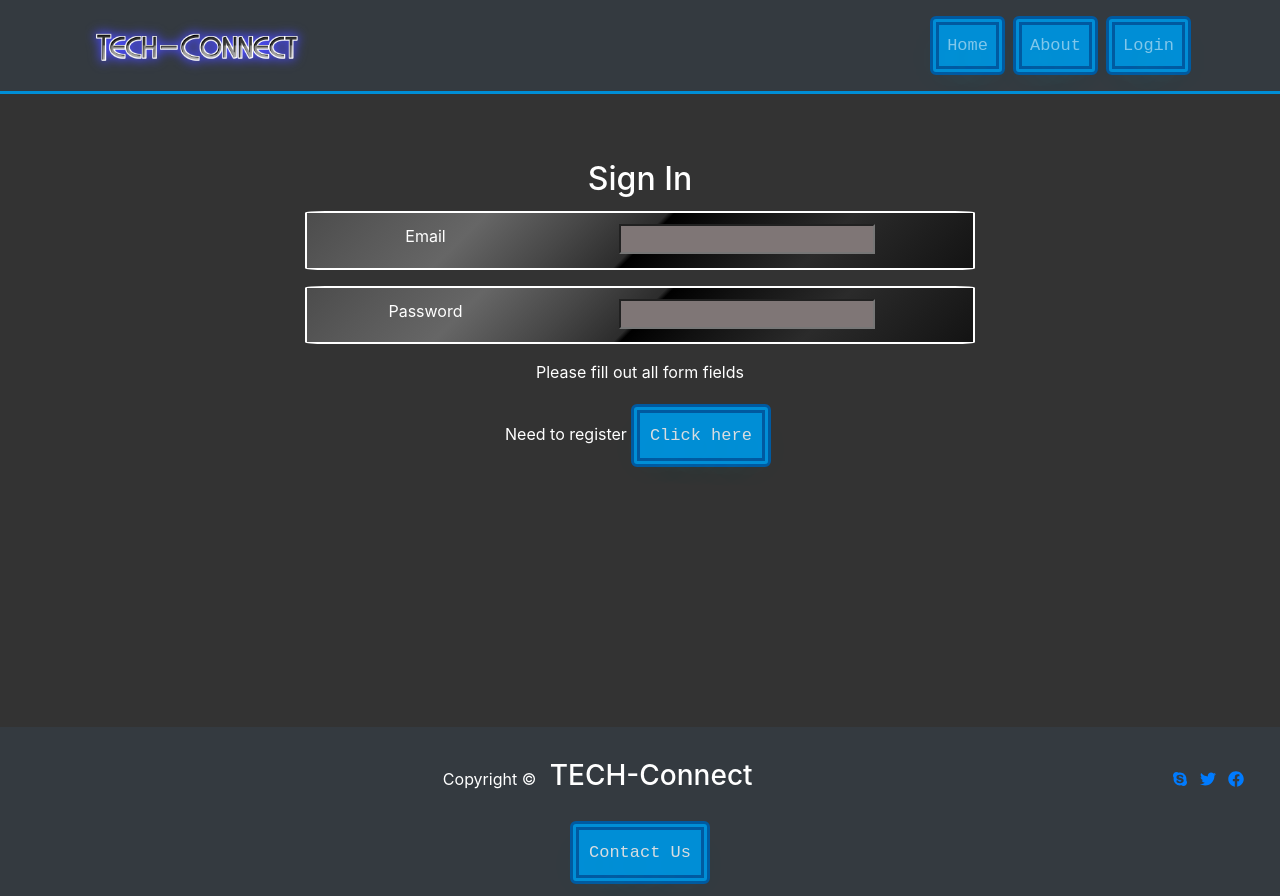
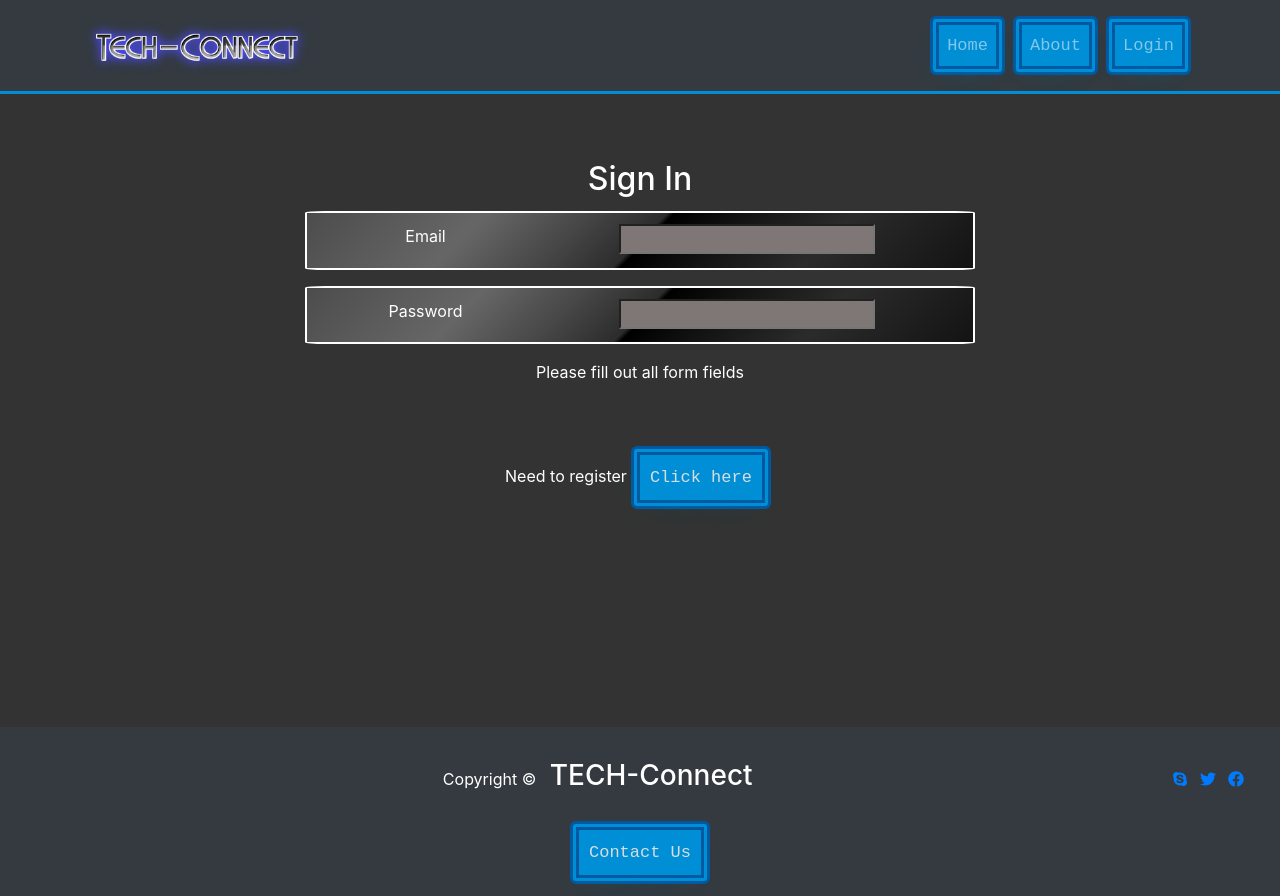
Before and after one commit to joy854/Tech-Connect, a React (Create React App) app: page /login in a window 1280 px wide. Built offline with nearby package versions, Linux system fonts and the light colour scheme; no server answers.

Commit message:
alert added

```diff
--- a/src/App.js
+++ b/src/App.js
@@ -12,12 +12,16 @@ import ChatForm from './components/ChatForm';
 import Footer from './components/Footer';
 import ScrollBtn from './components/ScrollBtn';
 
+import { AlertContext } from './context/alert';
 export default function App() {
+  const { alert } = React.useContext(AlertContext);
   return (
     <div>
       <Router>
         <NavBar />
+
         <ScrollBtn />
+
         <Switch>
           <Route exact path='/'>
             <Home />
--- /dev/null
+++ b/src/components/Alert.js
@@ -0,0 +1,11 @@
+import React from 'react';
+
+const Alert = ({ type, text }) => {
+  return (
+    <div className={` alert alert-${type}`} style={{}}>
+      {text}
+    </div>
+  );
+};
+
+export default Alert;
--- a/src/components/ChatItem.js
+++ b/src/components/ChatItem.js
@@ -2,7 +2,6 @@ import React from 'react';
 
 export default function ChatItem({ element }) {
   return (
-    <div>
     <div class='row'>
       <div class='col-md-2'>
         <img
@@ -20,6 +19,5 @@ export default function ChatItem({ element }) {
     </Link> */}
       </div>
     </div>
-    </div>
   );
 }
--- a/src/components/ChatList.js
+++ b/src/components/ChatList.js
@@ -21,5 +21,5 @@ export default function ChatList({ receiver_id }) {
     // console.log(newArr);
     return arr;
   };
-  return <div>{getreqdChats()}</div>;
+  return <div style={{ overflowWrap: 'break-word' }}>{getreqdChats()}</div>;
 }
--- a/src/components/PostItem.js
+++ b/src/components/PostItem.js
@@ -104,7 +104,8 @@ export default function PostItem({ element }) {
             className='btn-primary'
             style={{ transition: 'transform .3s ease-in' }}
           >
-            <FaThumbsUp /> {likeCnt}{' '}
+            <FaThumbsUp />
+            &nbsp; Liked ({likeCnt}){' '}
           </button>
         </span>
       );
@@ -117,7 +118,7 @@ export default function PostItem({ element }) {
             style={{ transition: '0.5s' }}
           >
             <FaRegThumbsUp />
-            {likeCnt}{' '}
+            &nbsp; Like ({likeCnt}){' '}
           </button>
         </span>
       );
@@ -134,7 +135,7 @@ export default function PostItem({ element }) {
   // }, []);
 
   return (
-    <div className='post-item-container'>
+    <div className='post-item-container' style={{ overflowWrap: 'break-word' }}>
       <div style={{ marginBottom: '0.5rem' }}>
         <div className=''>
           <img
--- /dev/null
+++ b/src/context/alert.js
@@ -0,0 +1,25 @@
+import React from 'react';
+
+const AlertContext = React.createContext();
+function AlertProvider({ children }) {
+  const [alert, setAlert] = React.useState({ show: false });
+
+  const handleAlert = ({ type, text }) => {
+    setAlert({ show: true, type, text });
+    setTimeout(() => {
+      setAlert({ show: false });
+    }, 5000);
+  };
+  return (
+    <AlertContext.Provider
+      value={{
+        alert,
+        setAlert,
+        handleAlert,
+      }}
+    >
+      {children}
+    </AlertContext.Provider>
+  );
+}
+export { AlertProvider, AlertContext };
--- a/src/index.js
+++ b/src/index.js
@@ -6,10 +6,12 @@ import { UsersProvider } from './context/users';
 import { UserProvider } from './context/user';
 import { SkillProvider } from './context/skills';
 import { PostProvider } from './context/post';
+import { AlertProvider } from './context/alert';
 import App from './App';
 // import * as serviceWorker from './serviceWorker';
 
 ReactDOM.render(
+  <AlertProvider>
     <UserProvider>
       <UsersProvider>
         <PostProvider>
@@ -18,7 +20,8 @@ ReactDOM.render(
           </SkillProvider>
         </PostProvider>
       </UsersProvider>
-  </UserProvider>,
+    </UserProvider>
+  </AlertProvider>,
   document.getElementById('root')
 );
 
--- a/src/pages/Login.js
+++ b/src/pages/Login.js
@@ -5,11 +5,14 @@ import { UserContext } from '../context/user';
 import SkillList from '../components/SkillList';
 import SkillForm from '../components/SkillForm';
 import { SkillContext } from '../context/skills';
+import { AlertContext } from '../context/alert';
+import Alert from '../components/Alert';
 import Home from './Home';
 export default function Login() {
   const history = useHistory();
   // setup user context
-  const { user, userLogin, alert, showAlert } = React.useContext(UserContext);
+  const { user, userLogin } = React.useContext(UserContext);
+  const { alert, handleAlert } = React.useContext(AlertContext);
   const { skill } = React.useContext(SkillContext);
   // state values
   const [email, setEmail] = React.useState('');
@@ -186,8 +189,9 @@ export default function Login() {
       };
       storeSkill(newUser.id);
       userLogin(newUser);
+      handleAlert({ type: 'success', text: 'Logged in!' });
     } else {
-      // alert
+      handleAlert({ type: 'danger', text: 'Some error occured!' });
     }
     //     }
     //   .then((response) => response.json())
@@ -421,6 +425,9 @@ export default function Login() {
             {isEmpty && (
               <p className='form-empty'>Please fill out all form fields</p>
             )}
+
+            {alert.show && <Alert type={alert.type} text={alert.text} />}
+            <Alert />
             {/* submit btn */}
             {!isEmpty && (
               <button
```
Lines whose indentation alone changed are shown as unchanged.
